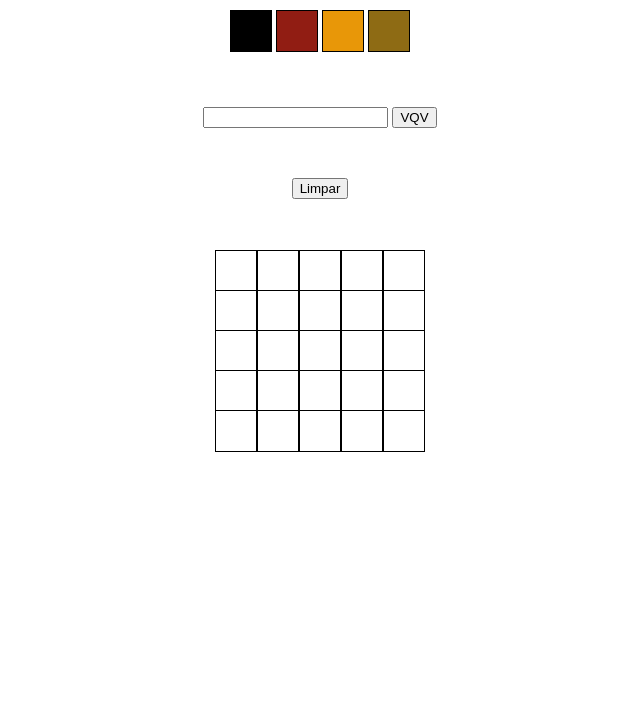
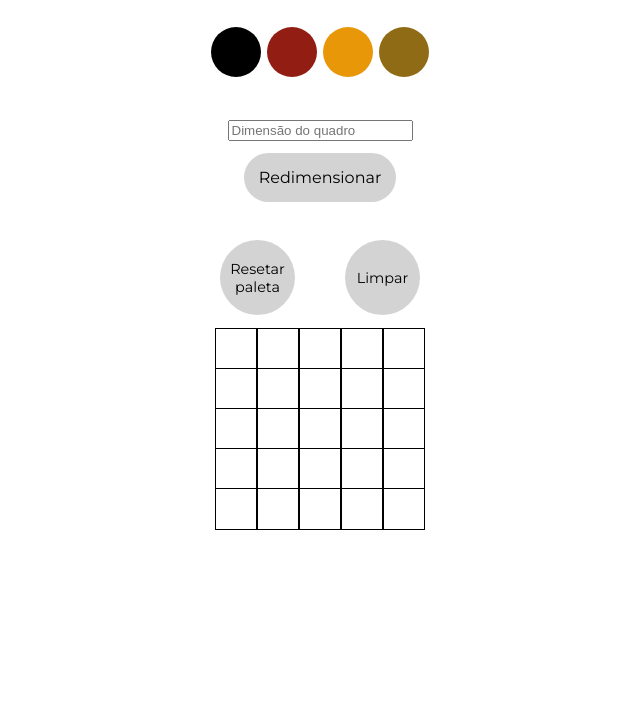
Before and after one commit to lzaghi/pixels-art, a website: page index.html in a window 1280 px wide. Shown: the part 99-800 px from the top of the page, without its empty margins (320-960 px from the left). Drawn offline with Linux system fonts and the light colour scheme.

Commit message:
feat: botao de resetar paleta / style: estiliza projeto

```diff
--- a/index.html
+++ b/index.html
@@ -7,35 +7,44 @@
   <meta name="viewport" content="width=device-width, initial-scale=1.0">
   <title>Pixels Art</title>
 
+  <link rel="preconnect" href="https://fonts.googleapis.com">
+  <link rel="preconnect" href="https://fonts.gstatic.com" crossorigin>
+  <link
+    href="https://fonts.googleapis.com/css2?family=Montserrat:ital,wght@0,200;0,400;0,700;1,200;1,400;1,700&display=swap"
+    rel="stylesheet">
+
   <link rel="stylesheet" href="./style.css">
 </head>
 
 <body>
   <header>
-      <h1 id="title" >Paleta de Cores</h1>
+    <h1 id="title">Paleta de Cores</h1>
   </header>
 
   <main>
-      <section id="color-palette" >
-        <div class="color" ></div>
+    <section id="color-palette">
+      <div class="color"></div>
 
-        <div class="color" ></div>
+      <div class="color"></div>
 
-        <div class="color" ></div>
+      <div class="color"></div>
 
-        <div class="color" ></div>
+      <div class="color"></div>
     </section>
 
-      <input type="number" min="1" id="board-size" >
+    <input type="number" min="1" id="board-size" placeholder="Dimensão do quadro">
 
-      <button id="generate-board" >VQV</button>
+    <button id="generate-board">Redimensionar</button>
 
-      <button id="clear-board" >Limpar</button>
+    <div id="buttons">
+      <button id="reset-pallete">Resetar paleta</button>
+      <button id="clear-board">Limpar</button>
+    </div>
 
-      <section id="pixel-board" ></section>
+    <section id="pixel-board"></section>
   </main>
 
-    <script src="./script.js" ></script>
+  <script src="./script.js"></script>
 </body>
 
 </html>
--- a/script.js
+++ b/script.js
@@ -132,6 +132,16 @@ function atribuiCor() {
 }
 
 
+const botaoResetar = document.getElementById('reset-pallete');
+
+function resetaPaleta() {
+  corAleatoriaInicial();
+  atribuiCor();
+}
+
+botaoResetar.addEventListener('click', resetaPaleta)
+
+
 function selectedBlack() {
   let classeSelected = localStorage.getItem('colorBlack');
   let paletaPreta = document.getElementsByClassName('color')[0];
--- a/style.css
+++ b/style.css
@@ -1,24 +1,83 @@
 body {
   text-align: center;
+  font-family: 'Montserrat', sans-serif;
 }
 
-section,
+header,
+section#color-palette,
 input,
-button {
-  margin-top: 4%;
+#buttons {
+  margin-top: 3%;
+}
+#title {
+  font-size: 2.3rem;
 }
 
+#buttons {
+  display: flex;
+  width: 250px;
+  margin-inline: auto;
+}
+
+#reset-pallete,
 #clear-board {
+  width: 75px;
+  height: 75px;
+  margin-inline: 15px;
+  border: 1px solid black;
+  font-size: 0.9rem;
+}
+
+#reset-pallete,
+#clear-board,
+#generate-board {
+  font-family: 'Montserrat', sans-serif;
   display: block;
   margin-left: auto;
   margin-right: auto;
+  border: none;
+  background-color: lightgray;
+  padding: 10px;
+  border-radius: 100px 100px 100px 100px;
+  transition: 0.3s;
+}
+
+#generate-board {
+  margin-top: 1%;
+  font-size: 1rem;
+  padding: 15px;
+}
+
+#color-palette {
+  height: 60px;
+  display: flex;
+  justify-content: center;
+  align-items: center;
 }
 
 .color {
-  border: 1px solid black;
-  display: inline-block;
-  width: 40px;
-  height: 40px;
+  /* display: inline-block; */
+  margin-inline: 3px;
+  width: 50px;
+  height: 50px;
+  border-radius: 100%;
+  transition: 0.5s;
+}
+
+#reset-pallete:hover,
+#clear-board:hover,
+#generate-board:hover {
+  background-color: gray;
+  color: white;
+  cursor: pointer;
+  transition: 0.3s;
+}
+
+.color:hover {
+  cursor: pointer;
+  width: 60px;
+  height: 60px;
+  transition: 0.5s;
 }
 
 .color:nth-of-type(1) {
@@ -37,6 +96,10 @@ button {
   background-color: blue;
 }
 
+#pixel-board {
+  margin-top: 1%;
+}
+
 .pixel {
   display: inline-block;
   background-color: white;
```
Lines whose indentation alone changed are shown as unchanged.
